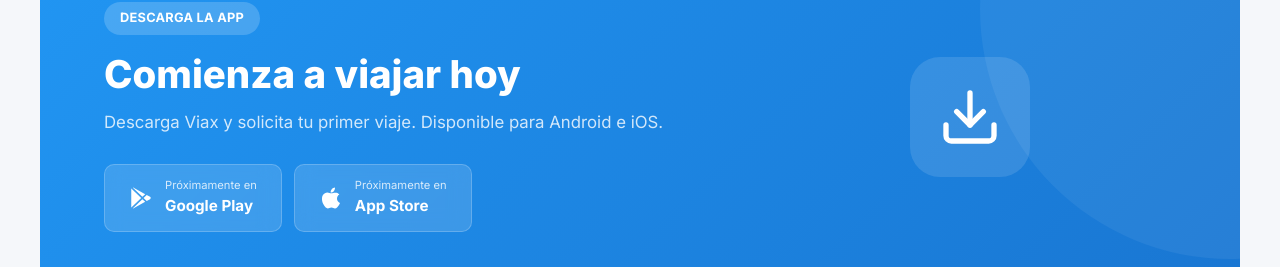
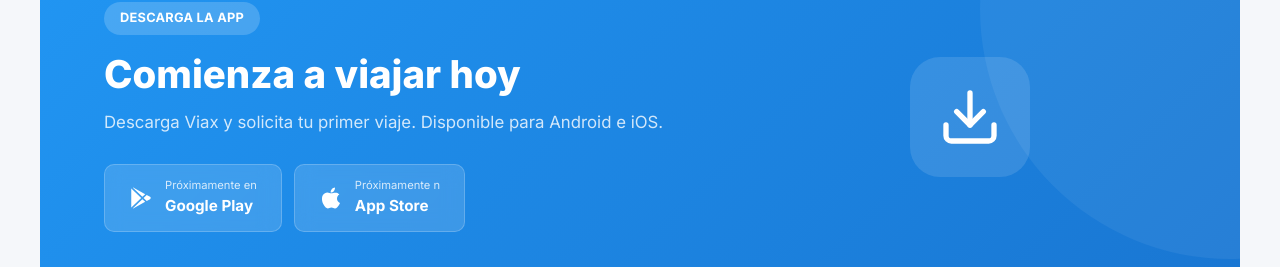
Before and after one commit to Braian551/Viaxweb, a React (Vite) app: page / in a window 1280 px wide. Shown: the part 1657-1924 px from the top of the page. Built offline with nearby package versions, Linux system fonts and the light colour scheme.

Commit message:
correcion

```diff
--- a/src/components/Download.jsx
+++ b/src/components/Download.jsx
@@ -25,7 +25,7 @@
             <a href="#" className="download__store-btn">
               <IoLogoApple size={24} />
               <div>
-                <small>Próximamente en</small>
+                <small>Próximamente n</small>
                 <strong>App Store</strong>
               </div>
             </a>
```
